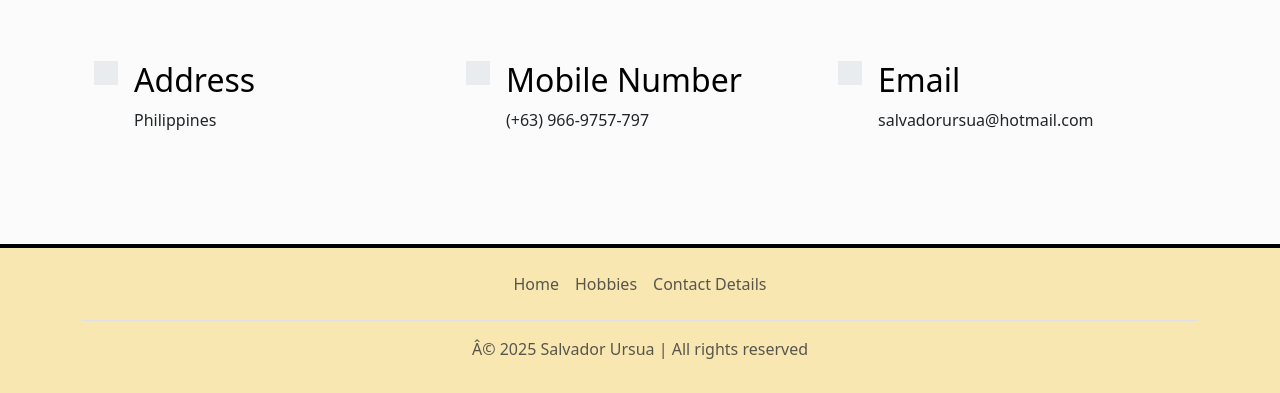
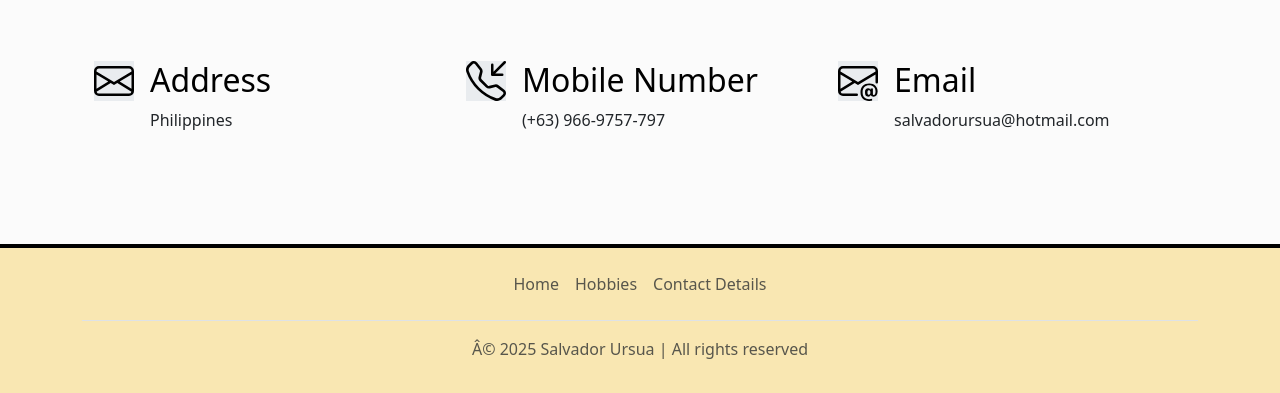
Before and after one commit to SalvadorUrsua/resume, a plain HTML site: page contact_info.html in a window 1280 px wide. Shown: the part 763-1156 px from the top of the page. Drawn offline with nearby package versions, Linux system fonts and the light colour scheme.

Commit message:
Add files via upload

```diff
--- a/contact_info.html
+++ b/contact_info.html
@@ -32,9 +32,12 @@
                 <div class="col d-flex align-items-start">
                     <div
                         class="icon-square text-body-emphasis bg-body-secondary d-inline-flex align-items-center justify-content-center fs-4 flex-shrink-0 me-3">
-                        <svg class="bi" width="1em" height="1em" aria-hidden="true">
-                            <use xlink:href="#toggles2"></use>
-                        </svg> </div>
+                        <svg xmlns="http://www.w3.org/2000/svg" width="40" height="40" fill="currentColor" class="bi bi-envelope"
+                            viewBox="0 0 16 16">
+                            <path
+                                d="M0 4a2 2 0 0 1 2-2h12a2 2 0 0 1 2 2v8a2 2 0 0 1-2 2H2a2 2 0 0 1-2-2zm2-1a1 1 0 0 0-1 1v.217l7 4.2 7-4.2V4a1 1 0 0 0-1-1zm13 2.383-4.708 2.825L15 11.105zm-.034 6.876-5.64-3.471L8 9.583l-1.326-.795-5.64 3.47A1 1 0 0 0 2 13h12a1 1 0 0 0 .966-.741M1 11.105l4.708-2.897L1 5.383z" />
+                        </svg>
+                    </div>
                     <div>
                         <h3 class="fs-2 text-body-emphasis">Address</h3>
                         <p>Philippines</p>
@@ -43,9 +46,12 @@
                 <div class="col d-flex align-items-start">
                     <div
                         class="icon-square text-body-emphasis bg-body-secondary d-inline-flex align-items-center justify-content-center fs-4 flex-shrink-0 me-3">
-                        <svg class="bi" width="1em" height="1em" aria-hidden="true">
-                            <use xlink:href="#cpu-fill"></use>
-                        </svg> </div>
+                        <svg xmlns="http://www.w3.org/2000/svg" width="40" height="40" fill="currentColor" class="bi bi-telephone-inbound"
+                            viewBox="0 0 16 16">
+                            <path
+                                d="M15.854.146a.5.5 0 0 1 0 .708L11.707 5H14.5a.5.5 0 0 1 0 1h-4a.5.5 0 0 1-.5-.5v-4a.5.5 0 0 1 1 0v2.793L15.146.146a.5.5 0 0 1 .708 0m-12.2 1.182a.678.678 0 0 0-1.015-.063L1.605 2.3c-.483.484-.661 1.169-.45 1.77a17.6 17.6 0 0 0 4.168 6.608 17.6 17.6 0 0 0 6.608 4.168c.601.211 1.286.033 1.77-.45l1.034-1.034a.678.678 0 0 0-.063-1.015l-2.307-1.794a.68.68 0 0 0-.58-.122l-2.19.547a1.75 1.75 0 0 1-1.657-.459L5.482 8.062a1.75 1.75 0 0 1-.46-1.657l.548-2.19a.68.68 0 0 0-.122-.58zM1.884.511a1.745 1.745 0 0 1 2.612.163L6.29 2.98c.329.423.445.974.315 1.494l-.547 2.19a.68.68 0 0 0 .178.643l2.457 2.457a.68.68 0 0 0 .644.178l2.189-.547a1.75 1.75 0 0 1 1.494.315l2.306 1.794c.829.645.905 1.87.163 2.611l-1.034 1.034c-.74.74-1.846 1.065-2.877.702a18.6 18.6 0 0 1-7.01-4.42 18.6 18.6 0 0 1-4.42-7.009c-.362-1.03-.037-2.137.703-2.877z" />
+                        </svg>
+                    </div>
                     <div>
                         <h3 class="fs-2 text-body-emphasis">Mobile Number</h3>
                         <p>(+63) 966-9757-797</p>
@@ -54,9 +60,14 @@
                 <div class="col d-flex align-items-start">
                     <div
                         class="icon-square text-body-emphasis bg-body-secondary d-inline-flex align-items-center justify-content-center fs-4 flex-shrink-0 me-3">
-                        <svg class="bi" width="1em" height="1em" aria-hidden="true">
-                            <use xlink:href="#tools"></use>
-                        </svg> </div>
+                        <svg xmlns="http://www.w3.org/2000/svg" width="40" height="40" fill="currentColor" class="bi bi-envelope-at"
+                            viewBox="0 0 16 16">
+                            <path
+                                d="M2 2a2 2 0 0 0-2 2v8.01A2 2 0 0 0 2 14h5.5a.5.5 0 0 0 0-1H2a1 1 0 0 1-.966-.741l5.64-3.471L8 9.583l7-4.2V8.5a.5.5 0 0 0 1 0V4a2 2 0 0 0-2-2zm3.708 6.208L1 11.105V5.383zM1 4.217V4a1 1 0 0 1 1-1h12a1 1 0 0 1 1 1v.217l-7 4.2z" />
+                            <path
+                                d="M14.247 14.269c1.01 0 1.587-.857 1.587-2.025v-.21C15.834 10.43 14.64 9 12.52 9h-.035C10.42 9 9 10.36 9 12.432v.214C9 14.82 10.438 16 12.358 16h.044c.594 0 1.018-.074 1.237-.175v-.73c-.245.11-.673.18-1.18.18h-.044c-1.334 0-2.571-.788-2.571-2.655v-.157c0-1.657 1.058-2.724 2.64-2.724h.04c1.535 0 2.484 1.05 2.484 2.326v.118c0 .975-.324 1.39-.639 1.39-.232 0-.41-.148-.41-.42v-2.19h-.906v.569h-.03c-.084-.298-.368-.63-.954-.63-.778 0-1.259.555-1.259 1.4v.528c0 .892.49 1.434 1.26 1.434.471 0 .896-.227 1.014-.643h.043c.118.42.617.648 1.12.648m-2.453-1.588v-.227c0-.546.227-.791.573-.791.297 0 .572.192.572.708v.367c0 .573-.253.744-.564.744-.354 0-.581-.215-.581-.8Z" />
+                        </svg>
+                    </div>
                     <div>
                         <h3 class="fs-2 text-body-emphasis">Email</h3>
                         <p>salvadorursua@hotmail.com</p>
```
